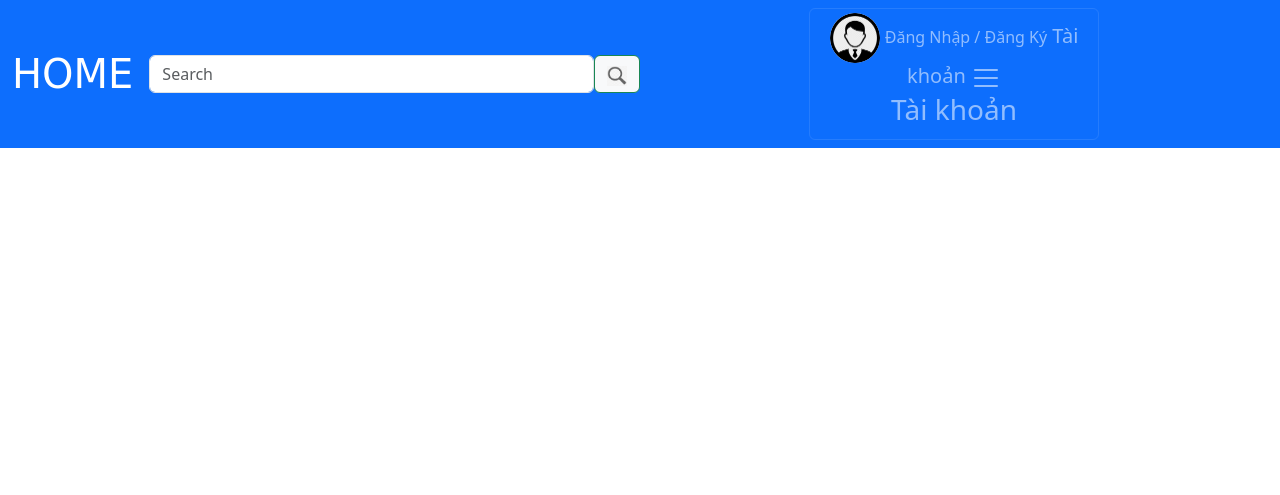
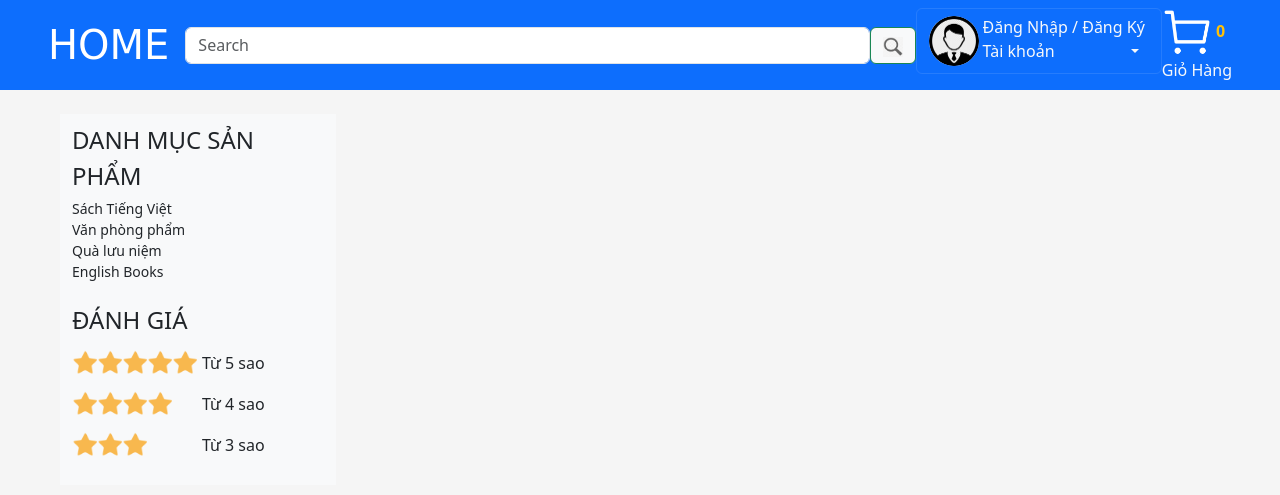
Before and after one commit to thanhnamgl1609/Web_Sell_Books, a Django app: page /home/ in a window 1280 px wide. Shown: the top 495 px of the page. Run offline with Django 3.2, Linux system fonts and the light colour scheme; style sheets or scripts are compiled from the project's sources; some libraries are stand-ins or nearby versions; some web fonts are replaced.

Commit message:
EDIT base.html Changes to be committed: 	modified:   code/sites/home/static/css/style.css 	new file:   code/sites/home/static/image/cart.png 	new file:   code/sites/home/static/image/star.webp 	modified:   code/sites/home/templates/pages/base.html

```diff
--- a/code/sites/home/static/css/style.css
+++ b/code/sites/home/static/css/style.css
@@ -1,5 +1,9 @@
 @import url('https://fonts.googleapis.com/css2?family=Risque&display=swap');
 @import "custom.scss";
+
+body {
+    background-color: whitesmoke;
+}
 
 .navbar-brand{
     font-family: 'Risque', cursive;
@@ -16,3 +20,17 @@
     height:50px;
     border-radius: 50%;
 }
+
+.cart-icon{
+    width: 50px;
+    height: 50px;
+}
+
+.star-icon{
+    width: 25px;
+    height: 25px;
+}
+
+#side-bar{
+    width: 300px;
+}
--- a/code/sites/home/templates/pages/base.html
+++ b/code/sites/home/templates/pages/base.html
@@ -8,11 +8,15 @@
     <!-- Bootstrap CSS -->
     <link href="https://cdn.jsdelivr.net/npm/bootstrap@5.0.0-beta2/dist/css/bootstrap.min.css" rel="stylesheet" integrity="sha384-BmbxuPwQa2lc/FVzBcNJ7UAyJxM6wuqIj61tLrc4wSX0szH/Ev+nYRRuWlolflfl" crossorigin="anonymous">
     <link href="{% static 'css/style.css' %}" rel="stylesheet">
+
+	<script src="https://cdn.jsdelivr.net/npm/docsearch.js@2/dist/cdn/docsearch.min.js"></script>
+    <script src="https://cdn.jsdelivr.net/npm/bootstrap@5.0.0-beta2/dist/js/bootstrap.bundle.min.js" integrity="sha384-b5kHyXgcpbZJO/tY9Ul7kGkf1S0CWuKcCD38l8YkeH8z8QjE0GmW1gYU5S9FOnJ0" crossorigin="anonymous"></script>
+
 </head>
 <body>
     <nav class="navbar navbar-dark bg-primary sticky-top">
-        <div class="container-fluid d-flex justify-content-evenly">
-            <div class="d-flex justify-content-start w-50 align-items-center">
+        <div class="container-sm-fluid d-flex mx-5 w-100">
+            <div class="d-flex flex-grow-1 justify-content-start w-50 align-items-center">
                 <a class="navbar-brand" href="/home">HOME</a>
                 <form class="d-flex h-50 w-100">
                     <input class="form-control" type="search" placeholder="Search" aria-label="Search">
@@ -22,17 +26,86 @@
                 </form>
             </div>
 
-            <div class="container-fluid w-25">
-                <button class="navbar-toggler" type="button" data-bs-toggle="collapse" data-bs-target="#navbarToggleExternalContent" aria-controls="navbarToggleExternalContent" aria-expanded="false" aria-label="Toggle navigation">
+            <div class="dropdown d-flex justify-content-center">
+                <button class="navbar-toggler d-flex flex-row align-items-center mb-2" id="usr-dropdown" type="button" data-bs-toggle="dropdown" aria-expanded="false">
                     <img src="{% static 'image/user.png'%}"  id="ac-img">
-                    <span class="fs-6">Đăng Nhập / Đăng Ký</span>
-                    <span class="fs-5">
-                        <span>Tài khoản</span>
-                        <span class="navbar-toggler-icon"></span>
-                    </span>
-                    <h3>Tài khoản</h3>
+                    <div class="container-sm-fluid d-flex flex-column align-items-center text-light">
+                        <span class="fs-6 p-1 text-start">Đăng Nhập / Đăng Ký</span>
+                        <span class="fs-6 p-1 d-flex w-100 justify-content-between">
+                            <span>Tài khoản</span>
+                            <span class="dropdown-toggle" style="width:20px;height:20px"></span>
+                        </span>
+                    </div>
                 </button>
-            </div>
+                <ul class="dropdown-menu" aria-labelledby="usr-dropdown">
+                    <li><a class="dropdown-item" href="#">Đăng nhập</a></li>
+                    <li><a class="dropdown-item" href="#">Tạo tài khoản</a></li>
+                </ul>
+			</div>
+
+
+			<div class="d-flex justify-content-center">
+				<a class="text-light text-decoration-none" href="#">
+					<div class="cart-wrapper">
+						<img class="cart-icon" src="{% static 'image/cart.png' %}">
+						<span class="usr-count-cart text-warning fw-bold">0</span>
+					</div>
+					<span class="fs-6">Giỏ Hàng</span>
+				</a>
+			</div>
         </div>
     </nav>
+
+	<div id="side-bar" class="container-sm my-4 ms-5 float-start">
+		<aside class="bd-sidebar">
+			<div class="container d-flex flex-column bg-light">
+				<span class="fs-4 mb-1 mt-2">DANH MỤC SẢN PHẨM</span>
+				<ul class="list-unstyled fw-normal pb-1 small">
+					<li><a href="#" class="d-inline-flex align-items-center rounded text-dark text-decoration-none">Sách Tiếng Việt</a></li>
+					<li><a href="#" class="d-inline-flex align-items-center rounded text-dark text-decoration-none">Văn phòng phẩm</a></li>
+					<li><a href="#" class="d-inline-flex align-items-center rounded text-dark text-decoration-none">Quà lưu niệm</a></li>
+					<li><a href="#" class="d-inline-flex align-items-center rounded text-dark text-decoration-none">English Books</a></li>
+				</ul>
+			</div>
+
+			<div class="container d-flex flex-column bg-light">
+				<span class="fs-4 mb-1">ĐÁNH GIÁ</span>
+				<ul class="list-unstyled fw-normal pb-1 small">
+					<li>
+						<a href="#" class="d-inline-flex align-items-center rounded text-dark text-decoration-none w-100">
+						<p class="d-flex flex-row align-items-center my-2 w-50">
+							<img src="/static/image/star.webp" class="star-icon">
+							<img src="/static/image/star.webp" class="star-icon">
+							<img src="/static/image/star.webp" class="star-icon">
+							<img src="/static/image/star.webp" class="star-icon">
+							<img src="/static/image/star.webp" class="star-icon">
+						</p>
+						<span class="fs-6 ms-1">Từ 5 sao</span>
+						</a>
+					</li>
+					<li>
+					<a href="#" class="d-inline-flex align-items-center rounded text-dark text-decoration-none w-100">
+						<p class="d-flex flex-row align-items-center my-2 w-50">
+							<img src="/static/image/star.webp" class="star-icon">
+							<img src="/static/image/star.webp" class="star-icon">
+							<img src="/static/image/star.webp" class="star-icon">
+							<img src="/static/image/star.webp" class="star-icon">
+						</p>
+						<span class="fs-6 ms-1">Từ 4 sao</span>
+					</a>
+					</li>
+					<li>
+					<a href="#" class="d-inline-flex align-items-center rounded text-dark text-decoration-none w-100">
+						<p class="d-flex flex-row align-items-center my-2 w-50">
+							<img src="/static/image/star.webp" class="star-icon">
+							<img src="/static/image/star.webp" class="star-icon">
+							<img src="/static/image/star.webp" class="star-icon">
+						</p>
+						<span class="fs-6 ms-1">Từ 3 sao</span>
+					</a>
+					</li>
+				</ul>
+			</div>
+		</aside>
+	</div>
 </body>
```
Also changed, not shown: code/sites/home/static/image/cart.png (added), code/sites/home/static/image/star.png (added), code/sites/home/static/image/star.webp (added).
